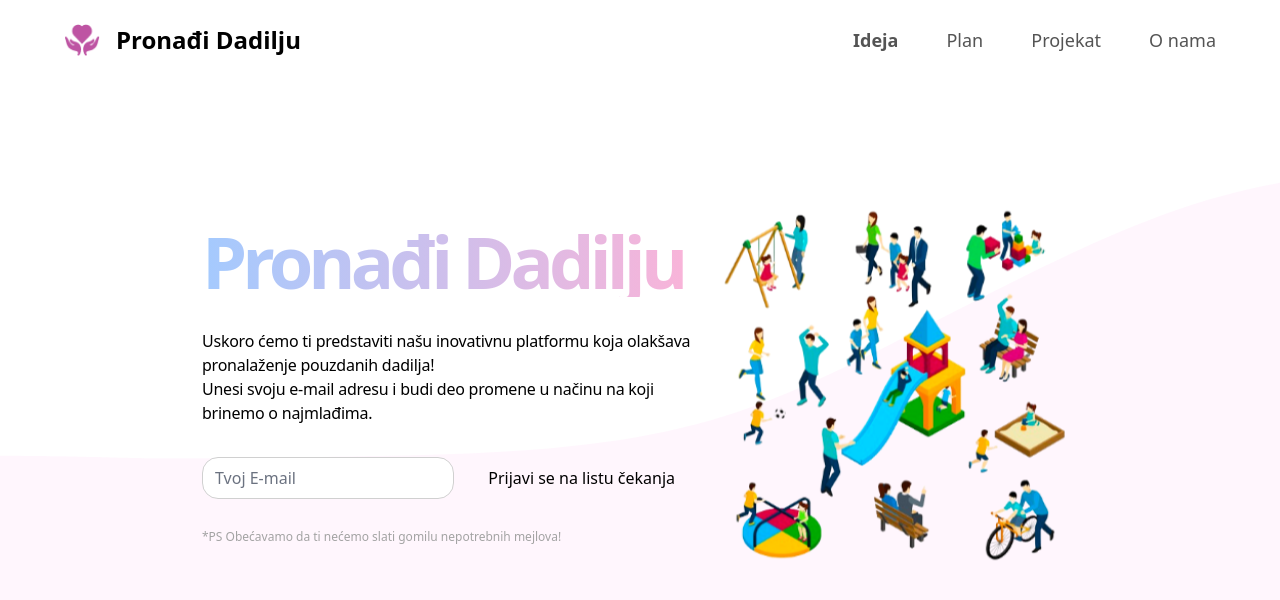
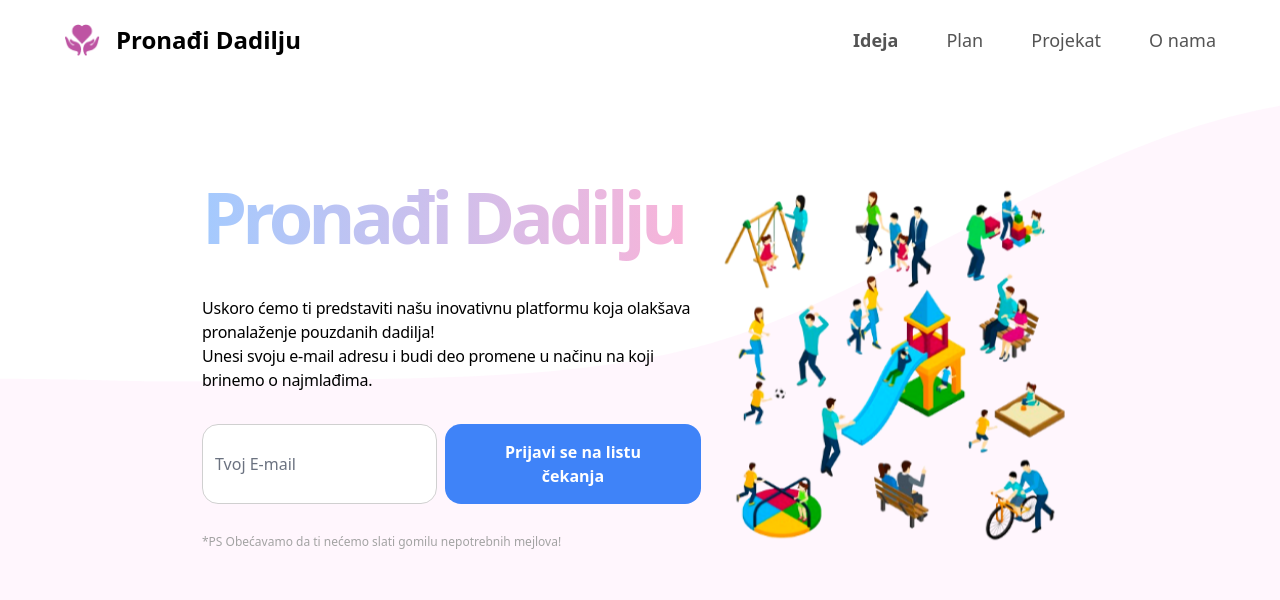
Before and after one commit to dovlazr/PronadjiDadilju, a React (Create React App) app: page / in a window 1280 px wide. Shown: the top 600 px of the page. Built offline with nearby package versions, Linux system fonts and the light colour scheme.

Commit message:
moved body more on top, removed vertical scroll bar, revised <button> it was not showing up

```diff
--- a/src/components/Home.js
+++ b/src/components/Home.js
@@ -4,22 +4,26 @@ import playground from "../assets/playground.png";
 function Home() {
   return (
     <div className="relative">
-      <div className="bg-background_image_home fixed top-0 left-0 h-screen w-screen bg-no-repeat bg-cover [background-position-y:167px]"></div>
+      <div className="bg-background_image_home fixed top-0 left-0 h-screen w-screen bg-no-repeat bg-cover [background-position-y:90px]"></div>
 
       {/* md:pr-[377px] is because image width is 369px and gap is 8px */}
-      <div className="relative flex flex-col items-start justify-between md:w-[876px] gap-8 p-6 md:p-0 md:mx-auto md:pr-[377px] md:mt-[145px]">
-        <h1 className="text-7xl font-black tracking-headerHome bg-gradient-to-r from-blue-300 to-pink-300 text-transparent bg-clip-text">
+      <div className="relative flex flex-col items-start justify-between md:w-[876px] gap-8 p-6 md:p-0 md:mx-auto md:pr-[377px] md:mt-[100px]">
+        <h1 className="text-7xl font-black tracking-headerHome bg-gradient-to-r from-blue-300 to-pink-300 text-transparent bg-clip-text pb-3">
           Pronađi Dadilju
         </h1>
 
-        <img src={playground} alt="playground" className="h-[163px] w-full object-cover md:absolute md:top-1/2 md:right-0 md:-translate-y-1/2 md:h-[369px] md:w-[369px]" />
+        <img
+          src={playground}
+          alt="playground"
+          className="h-[163px] w-full object-cover md:absolute md:top-1/2 md:right-0 md:-translate-y-1/2 md:h-[369px] md:w-[369px]"
+        />
 
         <p className=" font-[400] tracking-paragraphHome">
           Uskoro ćemo ti predstaviti našu inovativnu platformu koja olakšava
           pronalaženje pouzdanih dadilja!
           <br />
-          Unesi svoju e-mail adresu i budi deo promene u načinu na koji brinemo o
-          najmlađima.
+          Unesi svoju e-mail adresu i budi deo promene u načinu na koji brinemo
+          o najmlađima.
         </p>
 
         <div className="flex flex-col md:flex-row w-full gap-2">
@@ -30,7 +34,7 @@ function Home() {
             placeholder="Tvoj E-mail"
           />
 
-          <button className="w-full btn-primary">
+          <button className="w-full bg-blue-500 hover:bg-blue-600 text-white font-bold py-4 px-8 rounded-2xl">
             Prijavi se na listu čekanja
           </button>
         </div>
```
Also changed, not shown: 1 other file (tests, documents, lock files or other folders).
